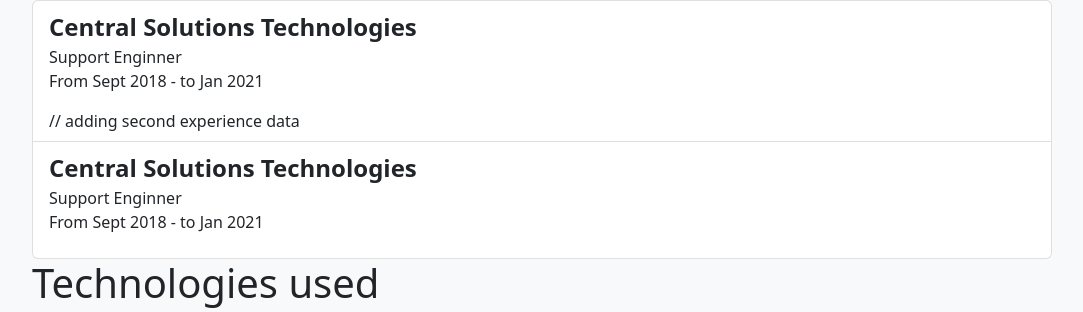
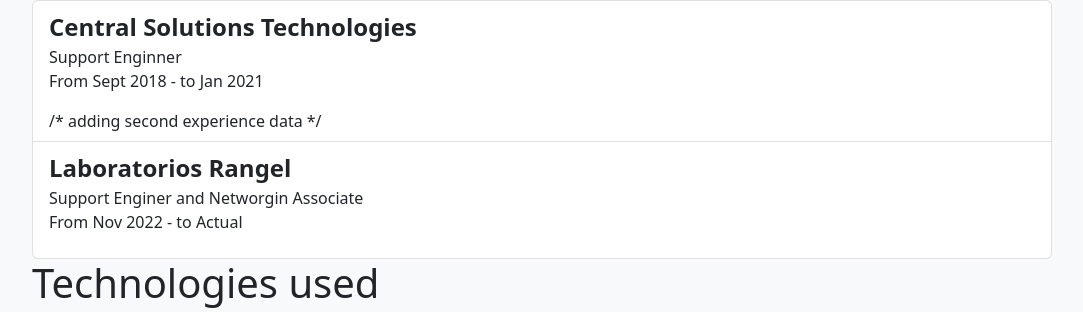
Before and after one commit to dopdev-del/jumbotron, a plain HTML site: page index.html in a window 1280 px wide. Shown: the part 474-786 px from the top of the page, without its empty margins (98-1181 px from the left). Drawn offline with nearby package versions, Linux system fonts and the light colour scheme; grey boxes are pictures that could not be loaded.

Commit message:
Update index.html

```diff
--- a/index.html
+++ b/index.html
@@ -29,11 +29,11 @@
                   <p class="mb-0 fs-4"><strong>Central Solutions Technologies</strong></p>
                   <p class="mb-0">Support Enginner</p>
                   <p>From Sept 2018 - to Jan 2021</p>
-                    // adding second experience data
+                    /* adding second experience data */
                     <li class="list-group-item">
-                  <p class="mb-0 fs-4"><strong>Central Solutions Technologies</strong></p>
-                  <p class="mb-0">Support Enginner</p>
-                  <p>From Sept 2018 - to Jan 2021</p>
+                  <p class="mb-0 fs-4"><strong>Laboratorios Rangel</strong></p>
+                  <p class="mb-0">Support Enginer and Networgin Associate</p>
+                  <p>From Nov 2022 - to Actual</p>
                 </li>
             </ul>
             </div>
```
